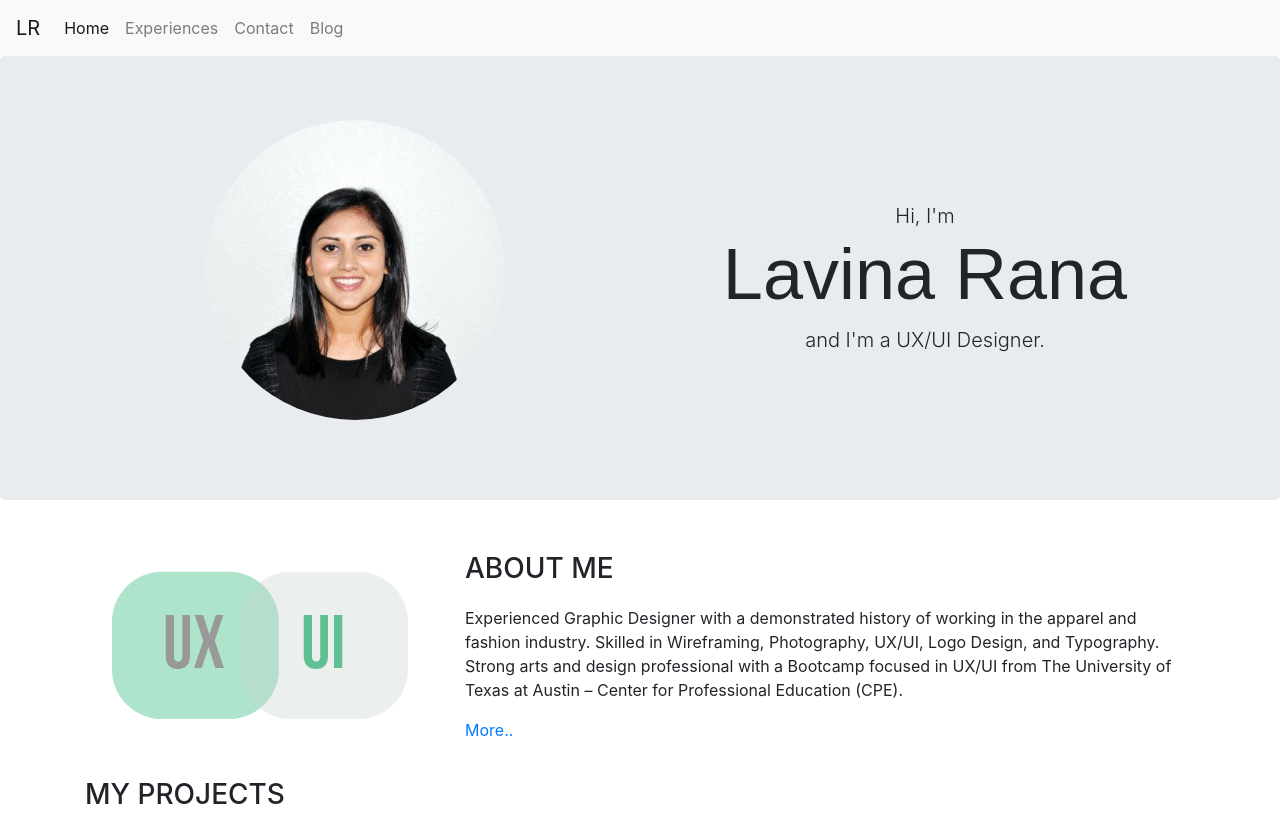
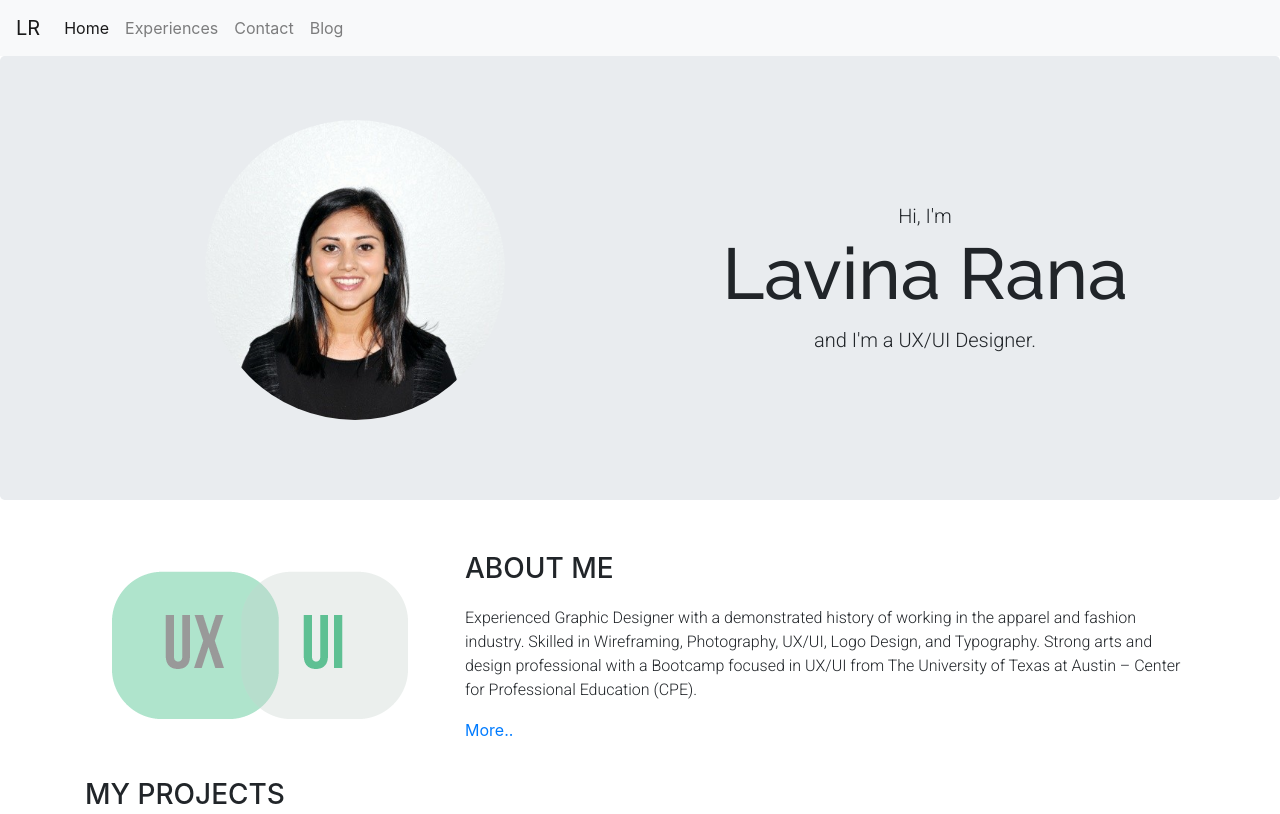
Before and after one commit to LavinaRana/css-portfolio, a plain HTML site: page index.html in a window 1280 px wide. Shown: the top 814 px of the page. Drawn offline with nearby package versions, Linux system fonts and the light colour scheme; a web font is replaced by a local one.

Commit message:
Added new font-styles, raleway and roboto from google fonts

```diff
--- a/index.html
+++ b/index.html
@@ -13,6 +13,7 @@
 
   <!-- Google Fonts -->
   <link href="https://fonts.googleapis.com/css?family=Abel|Anaheim|Anton" rel="stylesheet">
+  <link href="https://fonts.googleapis.com/css?family=Raleway:500|Roboto:300" rel="stylesheet">
 
   <!-- Style.CSS -->
   <link rel="stylesheet" href="style.css">
--- a/style.css
+++ b/style.css
@@ -3,7 +3,7 @@
 }
 
 .display-3{
-    font-family: Arial, Helvetica, sans-serif;
+    font-family:'Raleway', sans-serif;
 }
 
 .profile-pic{
@@ -18,3 +18,6 @@
 .lead {
     margin-bottom: 0;
 }
+p{
+    font-family:'Roboto', sans-serif;
+}
```
